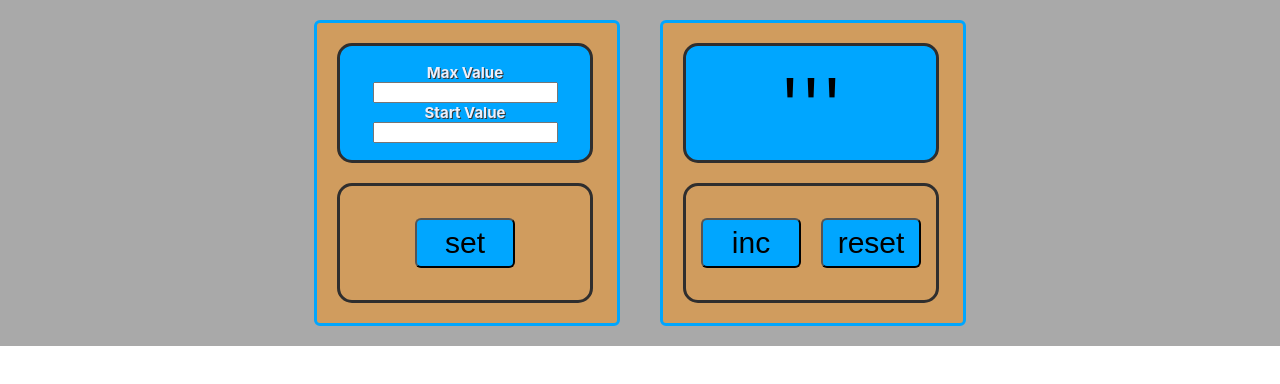
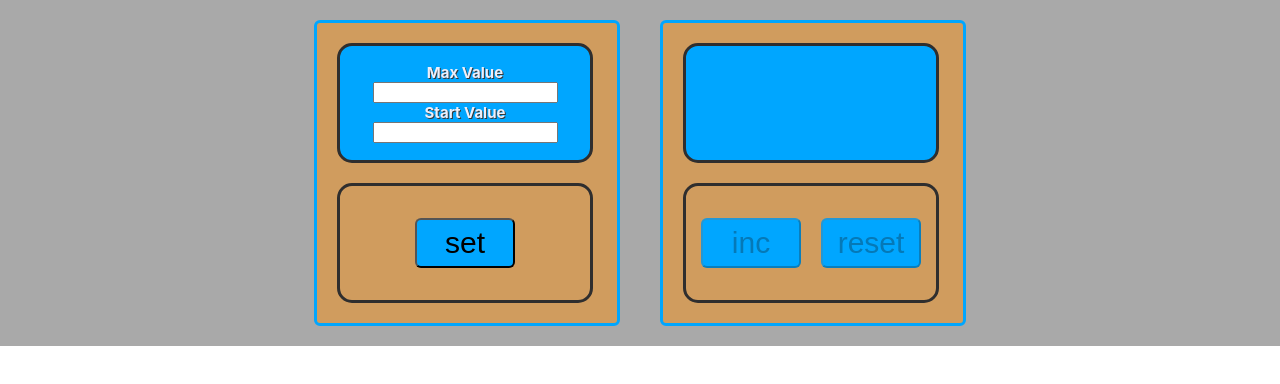
Before and after one commit to Ciahaka/counter_2, a React (Create React App) app: page / in a window 1280 px wide. Shown: the top 384 px of the page. Built offline with nearby package versions, Linux system fonts and the light colour scheme.

Commit message:
ready Counter.tsx

```diff
--- a/src/components/counter/Counter.tsx
+++ b/src/components/counter/Counter.tsx
@@ -2,23 +2,33 @@ import React from 'react';
 import {SuperButton} from '../super button/SuperButton';
 import s from './Counter.module.css'
 
-export type CounterPropsType = {}
+export type CounterPropsType = {
+  number: number
+  maxValue: number
+  startValue: number
+  disabled: boolean
+  incHandler: () => void
+  resetHandler: () => void
+}
 
 export const Counter = (props: CounterPropsType) => {
+ const {number, maxValue, startValue, disabled, incHandler, resetHandler} = props
 
   return (
     <div className={s.count}>
       <div className={s.number}>
-        <span>'''</span>
+        <span className={number === maxValue ? s.numberRed : ''}> {number}</span>
       </div>
       <div className={s.buttons}>
-        <SuperButton name={'inc'}
-                     callback={() => {}}
-                     disabled={false}/>
+        <SuperButton name="inc"
+                     callback={incHandler}
+                     disabled={number === maxValue}
+        />
 
-        <SuperButton name={'reset'}
-                     callback={() => {}}
-                     disabled={false}/>
+        <SuperButton name="reset"
+                     callback={resetHandler}
+                     disabled={number === startValue}
+        />
       </div>
 
     </div>
```
